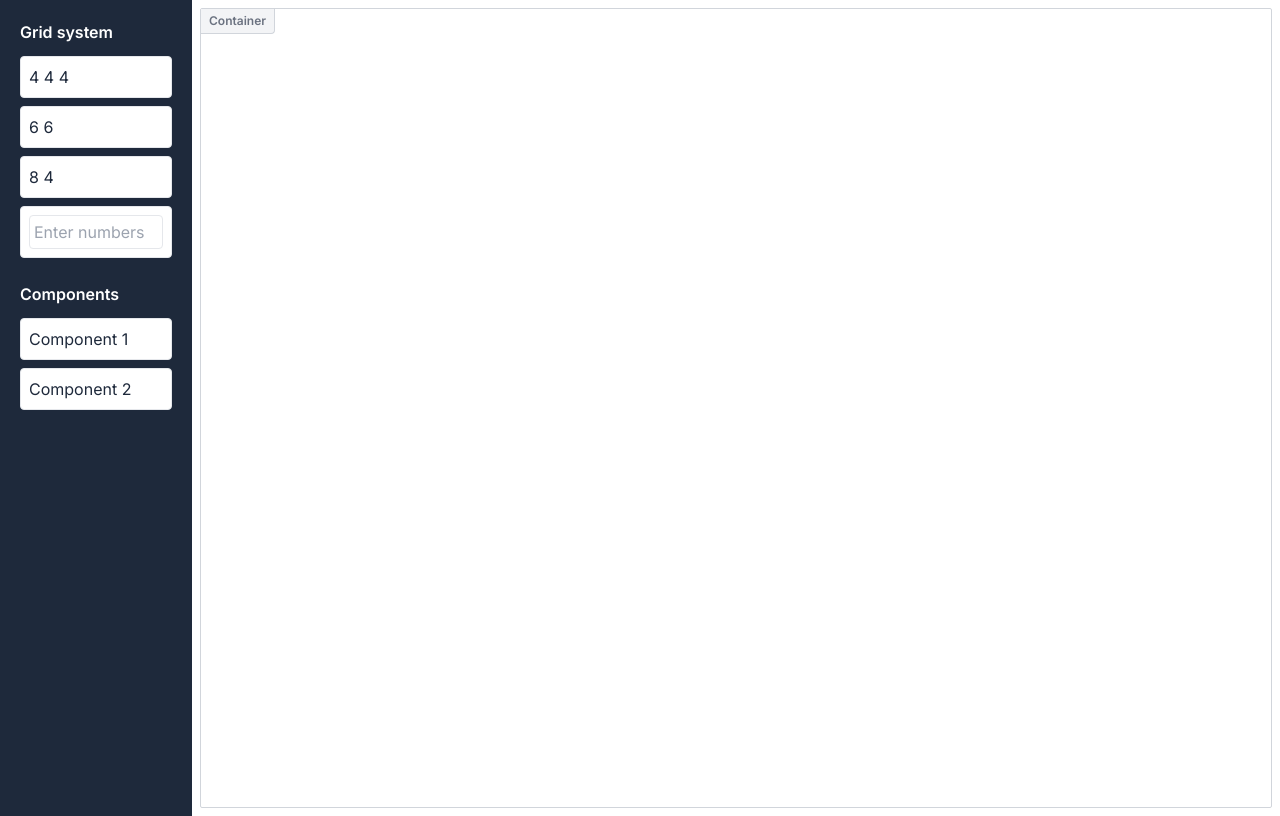
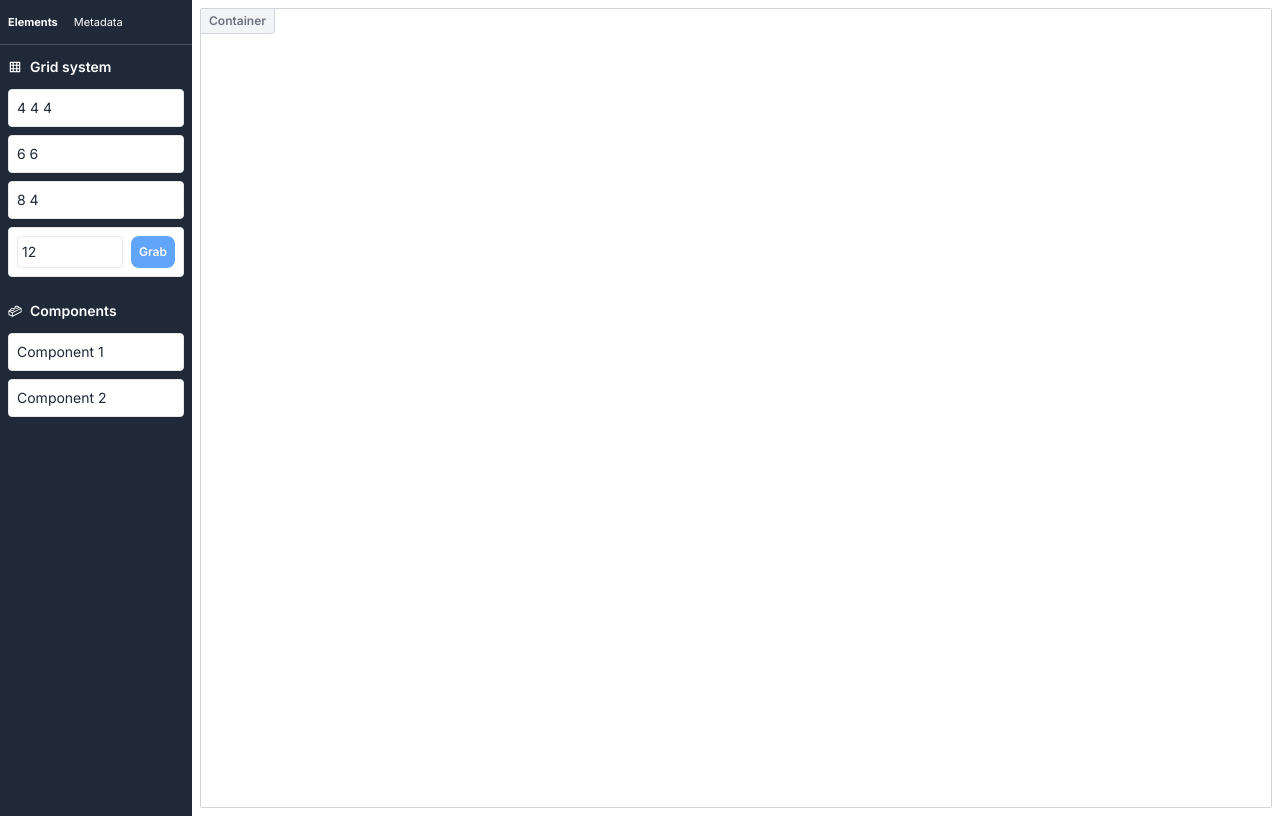
Before and after one commit to resufolio/resufolio, a Next.js app: page /edit in a window 1280 px wide. Built offline with nearby package versions, Linux system fonts and the light colour scheme.

Commit message:
feat: improve page edit layout

```diff
--- a/src/app/edit/page.tsx
+++ b/src/app/edit/page.tsx
@@ -2,43 +2,69 @@
 import React, { useState } from 'react'
 import { DragDropContext, Droppable, Draggable, DropResult } from '@hello-pangea/dnd'
 import { FaArrowsAlt, FaTrash } from 'react-icons/fa'
+import { RiGridLine } from "react-icons/ri"
+import { PiLego } from "react-icons/pi"
 
 const elementTypes = [
-  { id: 'element-444', text: '4 4 4', layout: 'three-columns' },
-  { id: 'element-66', text: '6 6', layout: 'two-columns-equal' },
-  { id: 'element-84', text: '8 4', layout: 'two-columns-unequal' },
-  { id: 'element-custom', text: 'Custom', layout: 'custom' },
+  { id: 'element-444', text: '4 4 4', elements: 'three-columns' },
+  { id: 'element-66', text: '6 6', elements: 'two-columns-equal' },
+  { id: 'element-84', text: '8 4', elements: 'two-columns-unequal' },
+  { id: 'element-custom', text: 'Custom', elements: 'custom' },
+]
+
+const componentTypes = [
+  { id: 'component-1', text: 'Component 1' },
+  { id: 'component-2', text: 'Component 2' },
 ]
 
 interface Element {
   id: string;
   text: string;
-  layout: string;
+  elements: string;
   customLayout?: number[];
 }
 
-const Column: React.FC<{ children: React.ReactNode, className?: string, style?: React.CSSProperties }> = ({ children, className = '', style = {} }) => (
-  <div className={`
+const renderComponent = (el: Element) => {
+  switch (el.text) {
+    case 'Component 1':
+      return <div className="p-2 bg-white border rounded">Component 1</div>
+    case 'Component 2':
+      return <div className="p-2 bg-white border rounded">Component 2</div>
+    default:
+      return null
+  }
+}
+
+const Column: React.FC<{ className?: string, style?: React.CSSProperties, droppableId: string, element: Element }> = ({ className = '', style = {}, droppableId, element }) => (
+  <Droppable droppableId={'column-' + droppableId}>
+    {(provided) => (
+      <div
+        ref={provided.innerRef}
+        {...provided.droppableProps}
+        className={`
         flex-1 bg-white border border-gray-300 relative pt-6 rounded-sm overflow-hidden
         before:content-['Column'] before:absolute before:left-0 before:top-0 before:bg-gray-50 before:text-xs
         before:font-semibold before:px-2 before:py-1 before:text-gray-500
         before:rounded-br before:border-b before:border-r before:border-gray-200
-    ${className}`
-    }
+        ${className}`}
         style={style}
       >
-    <div className='p-2'>
-      {children}
+        <p>{JSON.stringify(element)}</p>
+        {element && renderComponent(element)}
+        {provided.placeholder}
       </div>
-  </div>
+    )}
+  </Droppable>
 )
 
 const HomePage: React.FC = () => {
   const [elements, setElements] = useState<Element[]>([])
-  const [customLayout, setCustomLayout] = useState<string>('')
+  const [customLayout, setCustomLayout] = useState<string>('12')
+  const [sidebarTab, setSidebarTab] = useState<'metadata'| 'elements'>('elements')
 
   const handleDragEnd = (result: DropResult) => {
     const { source, destination } = result
+    // console.log({ source, destination })
     if (!destination) return
 
     if (source.droppableId === 'sidebar' && destination.droppableId === 'container') {
@@ -46,10 +72,10 @@ const HomePage: React.FC = () => {
       const newElement = elementTypes.find(el => el.id === result.draggableId)
       if (newElement) {
         const newElements = Array.from(elements)
-        if (newElement.layout === 'custom') {
-          const layout = customLayout.split(' ').map(Number)
-          if (layout.reduce((a, b) => a + b, 0) === 12) {
-            newElements.splice(destination.index, 0, { ...newElement, id: `${newElement.id}-${elements.length + 1}`, customLayout: layout })
+        if (newElement.elements === 'custom') {
+          const elements = customLayout.split(' ').map(Number)
+          if (elements.reduce((a, b) => a + b, 0) === 12) {
+            newElements.splice(destination.index, 0, { ...newElement, id: `${newElement.id}-${elements.length + 1}`, customLayout: elements })
           } else {
             alert('The sum of the numbers must equal 12.')
           }
@@ -74,39 +100,41 @@ const HomePage: React.FC = () => {
   }
 
   const renderElement = (el: Element) => {
-    if (el.layout === 'custom' && el.customLayout) {
+    if (el.elements === 'custom' && el.customLayout) {
       return (
         <div className="flex">
           {el.customLayout.map((width, index) => (
-            <Column key={index} style={{ flexBasis: `${(width / 12) * 100}%` }}>
-              Column {index + 1}
-            </Column>
+            <Column
+              element={el}
+              droppableId={el.id}
+              key={index}
+              style={{ flexBasis: `${(width / 12) * 100}%` }} />
           ))}
         </div>
       )
     }
 
-    switch (el.layout) {
+    switch (el.elements) {
       case 'three-columns':
         return (
           <div className="flex">
-            <Column>Column 1</Column>
-            <Column>Column 2</Column>
-            <Column>Column 3</Column>
+            <Column droppableId='1' element={el} />
+            <Column droppableId='2' element={el} />
+            <Column droppableId='3' element={el} />
           </div>
         )
       case 'two-columns-equal':
         return (
           <div className="flex">
-            <Column>Column 1</Column>
-            <Column>Column 2</Column>
+            <Column droppableId='4' element={el} />
+            <Column droppableId='5' element={el} />
           </div>
         )
       case 'two-columns-unequal':
         return (
           <div className="flex">
-            <Column className="w-2/3">Column 1</Column>
-            <Column className="w-1/3">Column 2</Column>
+            <Column className="w-2/3" element={el} droppableId='6' />
+            <Column className="w-1/3" element={el} droppableId='7' />
           </div>
         )
       default:
@@ -116,17 +144,92 @@ const HomePage: React.FC = () => {
 
   return (
     <DragDropContext onDragEnd={handleDragEnd}>
-      <div className="flex">
+      <main className="flex">
         <Droppable droppableId="sidebar" isDropDisabled={true}>
           {(provided) => (
+            <aside
+              ref={provided.innerRef}
+              {...provided.droppableProps}
+              className="w-48 bg-gray-800 text-gray-800"
+            >
+              <ul className='flex text-white text-[11px] py-3 leading-3 border-b border-gray-600 mb-3'>
+                <li
+                  onClick={() => setSidebarTab('elements')}
+                  className={`px-2 py-1 cursor-pointer hover:font-semibold ${sidebarTab === 'elements' ? 'font-bold' : ''}`}>
+                    Elements
+                </li>
+                <li
+                  onClick={() => setSidebarTab('metadata')}
+                  className={`px-2 py-1 cursor-pointer hover:font-semibold ${sidebarTab === 'metadata' ? 'font-bold' : ''}`}>
+                    Metadata
+                </li>
+              </ul>
+              {sidebarTab === 'elements' && <div className='px-2 text-sm'>
+                <section>
+                  <h3 className='text-white font-semibold mb-3 flex items-center'>
+                    <RiGridLine className='inline-block mr-2'/>
+                    <span>Grid system</span>
+                  </h3>
+                  {elementTypes.map((el, index) => (
+                    <Draggable draggableId={el.id} index={index} key={el.id} isDragDisabled={false}>
+                    {(provided, snapshot) => (
+                      <div>
                         <div
                           ref={provided.innerRef}
-              {...provided.droppableProps}
-              className="w-48 p-5 bg-slate-800 text-slate-800"
+                          {...provided.draggableProps}
+                          {...provided.dragHandleProps}
+                          className={`p-2 mb-2 bg-white rounded border ${snapshot.isDragging ? 'opacity-50' : 'opacity-100'}`}
                         >
-              <section>
-                <h3 className='text-white font-semibold mb-3'>Grid system</h3>
-                {elementTypes.map((el, index) => (
+                          {el.text === 'Custom' ? (
+                            <div className='inline-flex'>
+                              <input
+                                type="text"
+                                value={customLayout}
+                                onChange={(e) => setCustomLayout(e.target.value)}
+                                placeholder="Enter numbers"
+                                className="w-full p-1 border rounded"
+                              />
+                              <button className='bg-blue-400 pointer-events-none ml-2 rounded-lg text-white p-2 pointer-null text-xs font-semibold'>
+                                Grab
+                              </button>
+                            </div>
+                          ) : (
+                            el.text
+                          )}
+                        </div>
+                        {snapshot.isDragging && (
+                          <div
+                            className={`p-2 mb-2 bg-white rounded border ${snapshot.isDragging ? 'opacity-50' : 'opacity-100'}`}
+                          >
+                            {el.text === 'Custom' ? (
+                              <div className='inline-flex'>
+                                <input
+                                  type="text"
+                                  value={customLayout}
+                                  placeholder="Enter numbers"
+                                  className="w-full p-1 border rounded"
+                                  disabled
+                                />
+                                <button className='bg-blue-400 pointer-events-none ml-2 rounded-lg text-white p-2 pointer-null text-xs font-semibold'>
+                                  Grab
+                                </button>
+                              </div>
+                            ) : (
+                              el.text
+                            )}
+                          </div>
+                        )}
+                      </div>
+                    )}
+                  </Draggable>
+                  ))}
+                </section>
+                <section className='mt-6'>
+                  <h3 className='text-white font-semibold mb-3 flex items-center'>
+                    <PiLego className='inline-block mr-2'/>
+                    <span>Components</span>
+                  </h3>
+                  {componentTypes.map((el, index) => (
                     <Draggable draggableId={el.id} index={index} key={el.id}>
                       {(provided, snapshot) => (
                         <div
@@ -135,28 +238,14 @@ const HomePage: React.FC = () => {
                           {...provided.dragHandleProps}
                           className={`p-2 mb-2 bg-white rounded border ${snapshot.isDragging ? 'opacity-50' : 'opacity-100'}`}
                         >
-                        {el.text === 'Custom' ? (
-                          <input
-                            type="text"
-                            value={customLayout}
-                            onChange={(e) => setCustomLayout(e.target.value)}
-                            placeholder="Enter numbers"
-                            className="w-full p-1 border rounded"
-                          />
-                        ) : (
-                          el.text
-                        )}
+                          {el.text}
                         </div>
                       )}
                     </Draggable>
                   ))}
                 </section>
-              <section className='mt-6'>
-                <h3 className='text-white font-semibold mb-3'>Components</h3>
-                <div className="p-2 mb-2 bg-white rounded border">Component 1</div>
-                <div className="p-2 mb-2 bg-white rounded border">Component 2</div>
-              </section>
-            </div>
+              </div>}
+            </aside>
           )}
         </Droppable>
         <Droppable droppableId="container">
@@ -190,7 +279,7 @@ const HomePage: React.FC = () => {
                           </div>
                           <button
                             onClick={() => handleDelete(index)}
-                            className="bg-red-400 inline-flex items-center hover:bg-red-500 opacity-30 hover:opacity-100 text-white rounded p-1"
+                            className="bg-red-400 inline-flex items-center hover:bg-red-500 opacity-30 hover:opacity-100 text-white rounded p-1 cursor-pointer"
                           >
                             <FaTrash/>
                             <span className='ml-1'>Delete</span>
@@ -206,7 +295,7 @@ const HomePage: React.FC = () => {
             </div>
           )}
         </Droppable>
-      </div>
+      </main>
     </DragDropContext>
   )
 }
```
Lines whose indentation alone changed are shown as unchanged.
